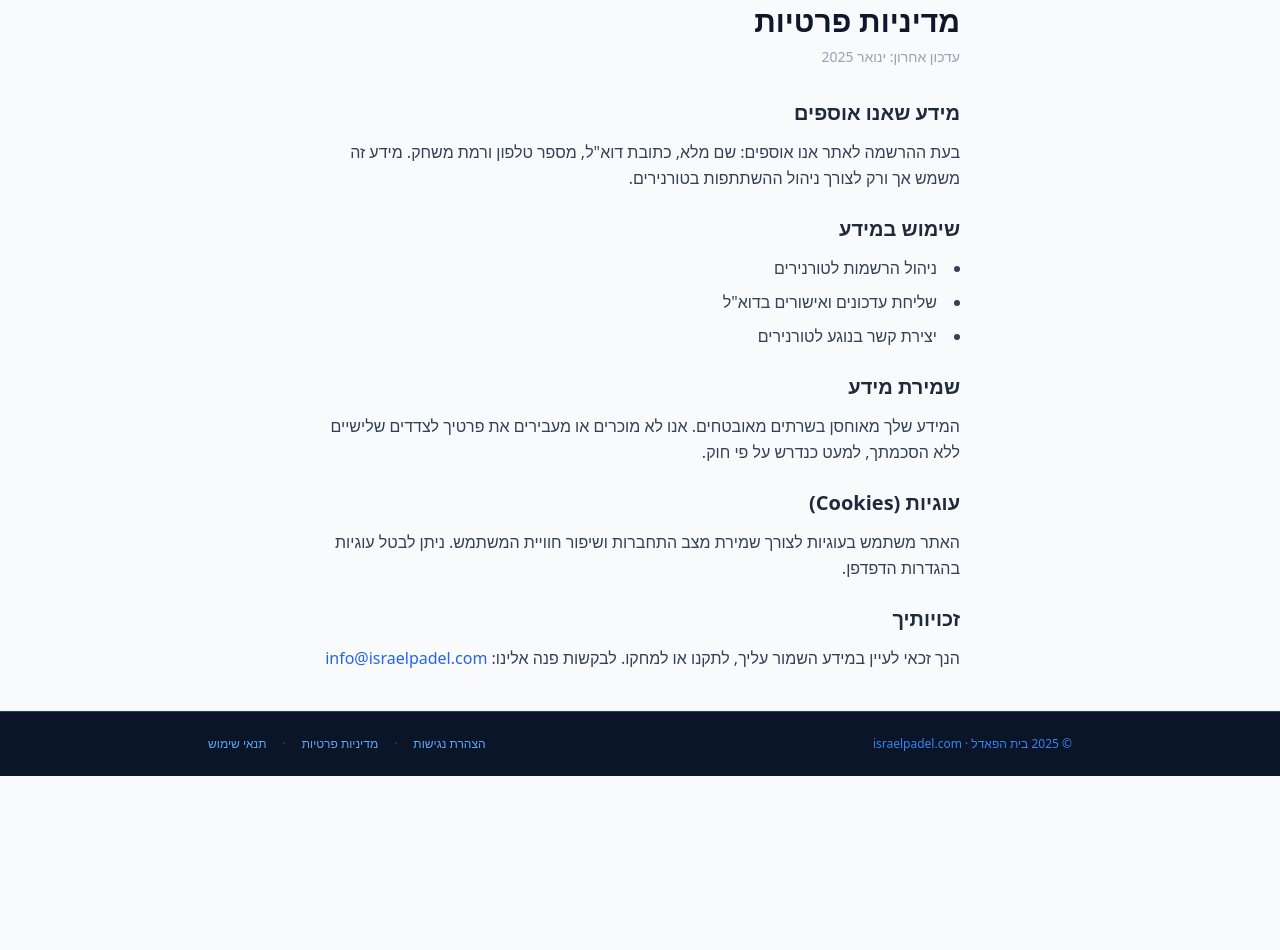
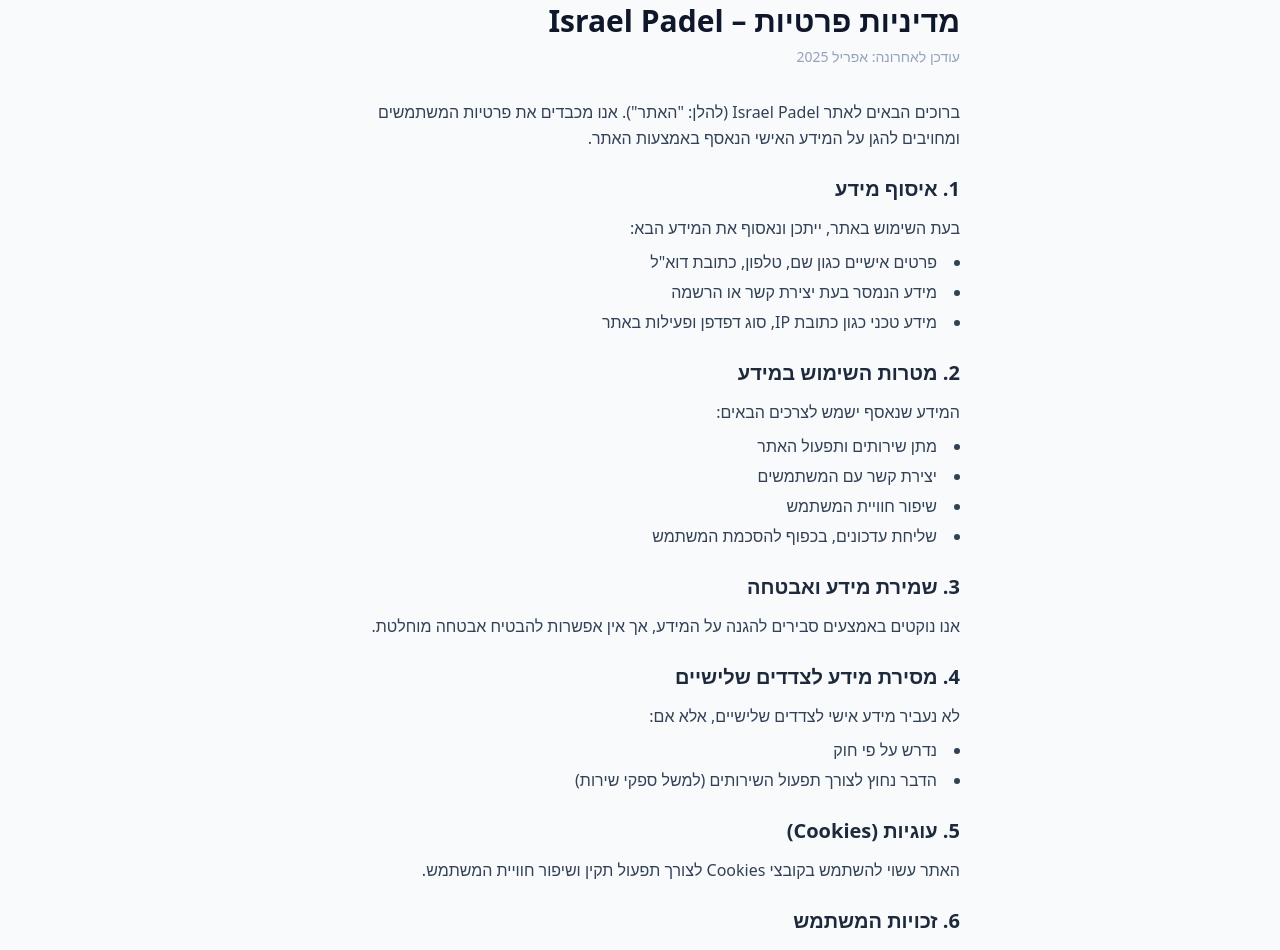
Before and after one commit to liran2706-blip/Beit-HaPadel, a Next.js app: page /privacy in a window 1280 px wide. Shown: the part 140-1090 px from the top of the page. Before the commit the page ends 916 px from the top, so only its background shows below. Built offline with nearby package versions, Linux system fonts and the light colour scheme; no server answers.

Commit message:
Add footer and legal pages

```diff
--- a/app/accessibility/page.tsx
+++ b/app/accessibility/page.tsx
@@ -7,34 +7,18 @@
       <Navbar />
       <main className="max-w-2xl mx-auto px-4 py-10" dir="rtl">
         <Link href="/" className="text-blue-400 hover:text-blue-600 text-sm mb-6 inline-block">← חזרה לדף הבית</Link>
-        <h1 className="text-3xl font-black text-slate-900 mb-2">הצהרת נגישות</h1>
-        <p className="text-slate-400 text-sm mb-8">עדכון אחרון: ינואר 2025</p>
+        <h1 className="text-3xl font-black text-slate-900 mb-2">הצהרת נגישות – Israel Padel</h1>
+        <p className="text-slate-400 text-sm mb-8">עודכן לאחרונה: אפריל 2025</p>
 
-        <div className="prose prose-slate max-w-none space-y-6 text-slate-700 leading-relaxed">
-          <section>
-            <h2 className="text-xl font-bold text-slate-800 mb-3">מחויבות לנגישות</h2>
-            <p>בית הפאדל מחויב להנגיש את שירותיו לכלל המשתמשים, לרבות אנשים עם מוגבלויות. אנו פועלים להתאים את האתר לדרישות תקנות שוויון זכויות לאנשים עם מוגבלות (התאמות נגישות לשירות), התשע"ג–2013.</p>
-          </section>
-
-          <section>
-            <h2 className="text-xl font-bold text-slate-800 mb-3">רמת הנגישות</h2>
-            <p>אנו שואפים לעמוד בדרישות תקן WCAG 2.1 ברמה AA. האתר תומך בשימוש בקוראי מסך, ניווט במקלדת, וניגודיות צבעים מתאימה.</p>
-          </section>
-
-          <section>
-            <h2 className="text-xl font-bold text-slate-800 mb-3">התאמות שבוצעו</h2>
-            <ul className="list-disc list-inside space-y-2">
-              <li>תמיכה בניווט באמצעות מקלדת בלבד</li>
-              <li>תגיות alt לתמונות</li>
-              <li>ניגודיות צבעים עומדת בתקן</li>
-              <li>גודל טקסט ניתן לשינוי</li>
-              <li>כפתורים ולינקים עם תיאור ברור</li>
-            </ul>
-          </section>
+        <div className="space-y-6 text-slate-700 leading-relaxed">
+          <p>אנו פועלים להנגיש את האתר לכלל המשתמשים, לרבות אנשים עם מוגבלויות.</p>
+          <p>האתר מותאם לתקן הישראלי (ת"י 5568) ברמת AA ככל האפשר, וכולל התאמות לניווט, קריאות ותפעול.</p>
 
           <section>
             <h2 className="text-xl font-bold text-slate-800 mb-3">פנייה בנושא נגישות</h2>
-            <p>אם נתקלת בבעיית נגישות באתר, נשמח לשמוע ולתקן. ניתן לפנות אלינו בדוא"ל: <a href="mailto:info@israelpadel.com" className="text-blue-600 hover:underline">info@israelpadel.com</a></p>
+            <p>במידה ונתקלתם בבעיה, ניתן לפנות:</p>
+            <p className="mt-2">📧 <a href="mailto:beit.hapadel@gmail.com" className="text-blue-600 hover:underline">beit.hapadel@gmail.com</a></p>
+            <p className="mt-3">אנו מתחייבים לטפל בפניות בהקדם.</p>
           </section>
         </div>
       </main>
--- a/app/privacy/page.tsx
+++ b/app/privacy/page.tsx
@@ -7,37 +7,61 @@
       <Navbar />
       <main className="max-w-2xl mx-auto px-4 py-10" dir="rtl">
         <Link href="/" className="text-blue-400 hover:text-blue-600 text-sm mb-6 inline-block">← חזרה לדף הבית</Link>
-        <h1 className="text-3xl font-black text-slate-900 mb-2">מדיניות פרטיות</h1>
-        <p className="text-slate-400 text-sm mb-8">עדכון אחרון: ינואר 2025</p>
+        <h1 className="text-3xl font-black text-slate-900 mb-2">מדיניות פרטיות – Israel Padel</h1>
+        <p className="text-slate-400 text-sm mb-8">עודכן לאחרונה: אפריל 2025</p>
 
         <div className="space-y-6 text-slate-700 leading-relaxed">
-          <section>
-            <h2 className="text-xl font-bold text-slate-800 mb-3">מידע שאנו אוספים</h2>
-            <p>בעת ההרשמה לאתר אנו אוספים: שם מלא, כתובת דוא"ל, מספר טלפון ורמת משחק. מידע זה משמש אך ורק לצורך ניהול ההשתתפות בטורנירים.</p>
-          </section>
+          <p>ברוכים הבאים לאתר Israel Padel (להלן: "האתר"). אנו מכבדים את פרטיות המשתמשים ומחויבים להגן על המידע האישי הנאסף באמצעות האתר.</p>
 
           <section>
-            <h2 className="text-xl font-bold text-slate-800 mb-3">שימוש במידע</h2>
-            <ul className="list-disc list-inside space-y-2">
-              <li>ניהול הרשמות לטורנירים</li>
-              <li>שליחת עדכונים ואישורים בדוא"ל</li>
-              <li>יצירת קשר בנוגע לטורנירים</li>
+            <h2 className="text-xl font-bold text-slate-800 mb-3">1. איסוף מידע</h2>
+            <p className="mb-2">בעת השימוש באתר, ייתכן ונאסוף את המידע הבא:</p>
+            <ul className="list-disc list-inside space-y-1">
+              <li>פרטים אישיים כגון שם, טלפון, כתובת דוא"ל</li>
+              <li>מידע הנמסר בעת יצירת קשר או הרשמה</li>
+              <li>מידע טכני כגון כתובת IP, סוג דפדפן ופעילות באתר</li>
             </ul>
           </section>
 
           <section>
-            <h2 className="text-xl font-bold text-slate-800 mb-3">שמירת מידע</h2>
-            <p>המידע שלך מאוחסן בשרתים מאובטחים. אנו לא מוכרים או מעבירים את פרטיך לצדדים שלישיים ללא הסכמתך, למעט כנדרש על פי חוק.</p>
+            <h2 className="text-xl font-bold text-slate-800 mb-3">2. מטרות השימוש במידע</h2>
+            <p className="mb-2">המידע שנאסף ישמש לצרכים הבאים:</p>
+            <ul className="list-disc list-inside space-y-1">
+              <li>מתן שירותים ותפעול האתר</li>
+              <li>יצירת קשר עם המשתמשים</li>
+              <li>שיפור חוויית המשתמש</li>
+              <li>שליחת עדכונים, בכפוף להסכמת המשתמש</li>
+            </ul>
           </section>
 
           <section>
-            <h2 className="text-xl font-bold text-slate-800 mb-3">עוגיות (Cookies)</h2>
-            <p>האתר משתמש בעוגיות לצורך שמירת מצב התחברות ושיפור חוויית המשתמש. ניתן לבטל עוגיות בהגדרות הדפדפן.</p>
+            <h2 className="text-xl font-bold text-slate-800 mb-3">3. שמירת מידע ואבטחה</h2>
+            <p>אנו נוקטים באמצעים סבירים להגנה על המידע, אך אין אפשרות להבטיח אבטחה מוחלטת.</p>
           </section>
 
           <section>
-            <h2 className="text-xl font-bold text-slate-800 mb-3">זכויותיך</h2>
-            <p>הנך זכאי לעיין במידע השמור עליך, לתקנו או למחקו. לבקשות פנה אלינו: <a href="mailto:info@israelpadel.com" className="text-blue-600 hover:underline">info@israelpadel.com</a></p>
+            <h2 className="text-xl font-bold text-slate-800 mb-3">4. מסירת מידע לצדדים שלישיים</h2>
+            <p className="mb-2">לא נעביר מידע אישי לצדדים שלישיים, אלא אם:</p>
+            <ul className="list-disc list-inside space-y-1">
+              <li>נדרש על פי חוק</li>
+              <li>הדבר נחוץ לצורך תפעול השירותים (למשל ספקי שירות)</li>
+            </ul>
+          </section>
+
+          <section>
+            <h2 className="text-xl font-bold text-slate-800 mb-3">5. עוגיות (Cookies)</h2>
+            <p>האתר עשוי להשתמש בקובצי Cookies לצורך תפעול תקין ושיפור חוויית המשתמש.</p>
+          </section>
+
+          <section>
+            <h2 className="text-xl font-bold text-slate-800 mb-3">6. זכויות המשתמש</h2>
+            <p>למשתמש הזכות לעיין, לתקן או לבקש מחיקה של המידע האישי שלו, בכפוף להוראות הדין.</p>
+          </section>
+
+          <section>
+            <h2 className="text-xl font-bold text-slate-800 mb-3">7. יצירת קשר</h2>
+            <p>לשאלות בנושא פרטיות ניתן לפנות:</p>
+            <p className="mt-2">📧 <a href="mailto:beit.hapadel@gmail.com" className="text-blue-600 hover:underline">beit.hapadel@gmail.com</a></p>
           </section>
         </div>
       </main>
--- a/app/terms/page.tsx
+++ b/app/terms/page.tsx
@@ -7,39 +7,76 @@
       <Navbar />
       <main className="max-w-2xl mx-auto px-4 py-10" dir="rtl">
         <Link href="/" className="text-blue-400 hover:text-blue-600 text-sm mb-6 inline-block">← חזרה לדף הבית</Link>
-        <h1 className="text-3xl font-black text-slate-900 mb-2">תנאי שימוש</h1>
-        <p className="text-slate-400 text-sm mb-8">עדכון אחרון: ינואר 2025</p>
+        <h1 className="text-3xl font-black text-slate-900 mb-2">תנאי שימוש – Israel Padel</h1>
+        <p className="text-slate-400 text-sm mb-8">עודכן לאחרונה: אפריל 2025</p>
 
         <div className="space-y-6 text-slate-700 leading-relaxed">
+
           <section>
-            <h2 className="text-xl font-bold text-slate-800 mb-3">כללי</h2>
-            <p>השימוש באתר בית הפאדל מהווה הסכמה לתנאי שימוש אלה. האתר מיועד לניהול הרשמות לטורנירי פאדל בישראל.</p>
+            <h2 className="text-xl font-bold text-slate-800 mb-3">1. כללי</h2>
+            <p>השימוש באתר מהווה הסכמה לתנאים אלו.</p>
           </section>
 
           <section>
-            <h2 className="text-xl font-bold text-slate-800 mb-3">הרשמה לטורנירים</h2>
-            <ul className="list-disc list-inside space-y-2">
-              <li>ההרשמה מותנית בתשלום דמי השתתפות</li>
-              <li>מקומך בטורניר מובטח רק לאחר אישור ההרשמה ותשלום מלא</li>
-              <li>המארגנים שומרים לעצמם את הזכות לדחות הרשמות לפי שיקול דעתם</li>
-              <li>ביטול השתתפות יש לדווח מראש</li>
+            <h2 className="text-xl font-bold text-slate-800 mb-3">2. הרשמה לאתר</h2>
+            <ul className="list-disc list-inside space-y-1">
+              <li>ייתכן ותידרש הרשמה לצורך הזמנת שירותים.</li>
+              <li>המשתמש מתחייב למסור פרטים נכונים ומדויקים.</li>
             </ul>
           </section>
 
           <section>
-            <h2 className="text-xl font-bold text-slate-800 mb-3">אחריות</h2>
-            <p>ההשתתפות בטורניר היא על אחריות המשתתף בלבד. על כל משתתף לחתום על הצהרה רפואית לפני השתתפות. האתר ומארגניו אינם אחראים לנזקים גופניים שעלולים להיגרם במהלך הפעילות.</p>
+            <h2 className="text-xl font-bold text-slate-800 mb-3">3. הזמנת שירותים ותשלומים</h2>
+            <ul className="list-disc list-inside space-y-1">
+              <li>הזמנת מגרשים/שירותים באתר כרוכה בתשלום.</li>
+              <li>התשלום מתבצע באמצעות ספק סליקה חיצוני.</li>
+              <li>אישור הזמנה יישלח לאחר השלמת התשלום.</li>
+            </ul>
           </section>
 
           <section>
-            <h2 className="text-xl font-bold text-slate-800 mb-3">קניין רוחני</h2>
-            <p>כל תוכן באתר זה, לרבות עיצוב, טקסט ולוגו, הם רכושו של בית הפאדל. אין להעתיק או להשתמש בתוכן ללא אישור מפורש.</p>
+            <h2 className="text-xl font-bold text-slate-800 mb-3">4. מדיניות ביטולים והחזרים</h2>
+            <ul className="list-disc list-inside space-y-1">
+              <li>ביטול הזמנה יתאפשר בהתאם למדיניות שתיקבע באתר.</li>
+              <li>ייתכן וייגבו דמי ביטול בהתאם לחוק הגנת הצרכן.</li>
+              <li>החזר כספי יינתן לפי שיקול דעת האתר ובהתאם לדין.</li>
+              <li>הודעה על ביטול — 72 שעות לפני תחילת הטורניר.</li>
+            </ul>
           </section>
 
           <section>
-            <h2 className="text-xl font-bold text-slate-800 mb-3">יצירת קשר</h2>
-            <p>לשאלות בנוגע לתנאי השימוש: <a href="mailto:info@israelpadel.com" className="text-blue-600 hover:underline">info@israelpadel.com</a></p>
+            <h2 className="text-xl font-bold text-slate-800 mb-3">5. אחריות המשתמש</h2>
+            <ul className="list-disc list-inside space-y-1">
+              <li>המשתמש אחראי לשימוש תקין במתקנים/שירותים.</li>
+              <li>האתר אינו אחראי לנזק שייגרם עקב שימוש לא נכון.</li>
+            </ul>
           </section>
+
+          <section>
+            <h2 className="text-xl font-bold text-slate-800 mb-3">6. קניין רוחני</h2>
+            <p>כל הזכויות באתר שמורות ל-Israel Padel.</p>
+          </section>
+
+          <section>
+            <h2 className="text-xl font-bold text-slate-800 mb-3">7. הגבלת אחריות</h2>
+            <p>השירות ניתן "כפי שהוא" והאתר לא יישא באחריות לנזקים עקיפים או תקלות.</p>
+          </section>
+
+          <section>
+            <h2 className="text-xl font-bold text-slate-800 mb-3">8. הפסקת שירות</h2>
+            <p>האתר רשאי להפסיק או לשנות שירותים בכל עת.</p>
+          </section>
+
+          <section>
+            <h2 className="text-xl font-bold text-slate-800 mb-3">9. דין וסמכות שיפוט</h2>
+            <p>יחולו דיני מדינת ישראל בלבד.</p>
+          </section>
+
+          <section>
+            <h2 className="text-xl font-bold text-slate-800 mb-3">10. יצירת קשר</h2>
+            <p>📧 <a href="mailto:beit.hapadel@gmail.com" className="text-blue-600 hover:underline">beit.hapadel@gmail.com</a></p>
+          </section>
+
         </div>
       </main>
     </>
```
